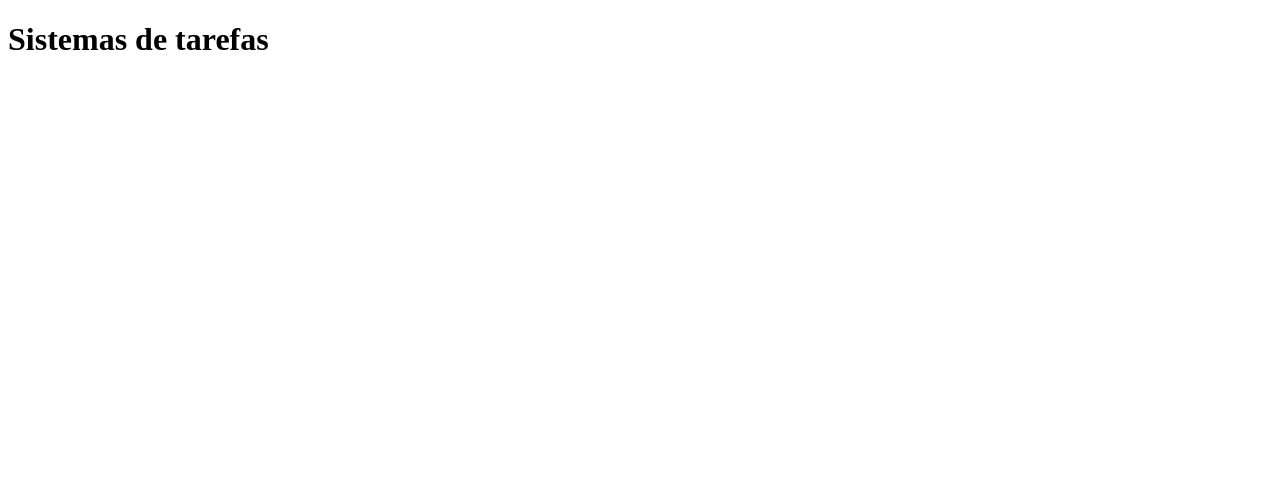
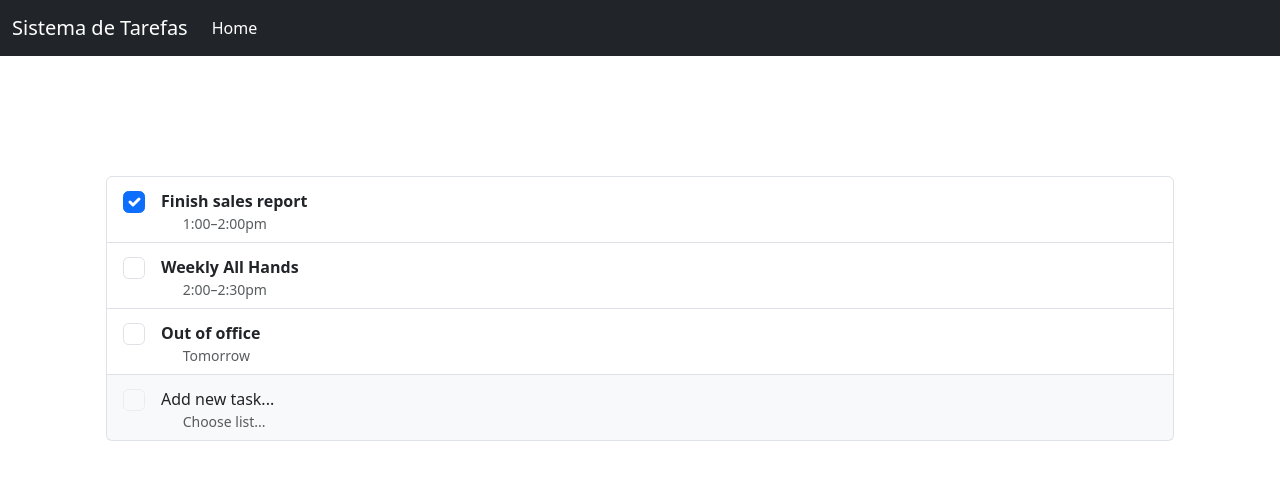
Before and after one commit to JhenniferBueno/Tarefiticas, a plain HTML site: page frontend/index.html in a window 1280 px wide. Drawn offline with nearby package versions, Linux system fonts and the light colour scheme.

Commit message:
atividade em andamento

```diff
--- a/frontend/index.html
+++ b/frontend/index.html
@@ -1,13 +1,104 @@
-<!DOCTYPE html>
-<html lang="pt-br">
-<head>
-    <meta charset="UTF-8">
+<meta charset="UTF-8">
     <meta name="viewport" content="width=device-width, initial-scale=1.0">
     <title>Tarefiticas</title>
+
+    <link href="https://cdn.jsdelivr.net/npm/bootstrap@5.3.3/dist/css/bootstrap.min.css" rel="stylesheet" integrity="sha384-QWTKZyjpPEjISv5WaRU9OFeRpok6YctnYmDr5pNlyT2bRjXh0JMhjY6hW+ALEwIH" crossorigin="anonymous">
+    <script src="https://cdn.jsdelivr.net/npm/bootstrap@5.3.3/dist/js/bootstrap.bundle.min.js" integrity="sha384-YvpcrYf0tY3lHB60NNkmXc5s9fDVZLESaAA55NDzOxhy9GkcIdslK1eN7N6jIeHz" crossorigin="anonymous"></script>
+
+    <script src="https://code.jquery.com/jquery-3.7.1.min.js"></script>
+
+    <style>
+        main {
+            margin-top: 80px;
+        }
+    </style>
 </head>
 <body>
 
-    <h1> Sistemas de tarefas </h1>
+    <h1>Sistema de tarefas</h1>
+    <nav class="navbar navbar-expand-md navbar-dark fixed-top bg-dark">
+        <div class="container-fluid">
+          <a class="navbar-brand" href="#">Sistema de Tarefas</a>
+          <button class="navbar-toggler" type="button" data-bs-toggle="collapse" data-bs-target="#navbarCollapse" aria-controls="navbarCollapse" aria-expanded="false" aria-label="Toggle navigation">
+            <span class="navbar-toggler-icon"></span>
+          </button>
+          <div class="collapse navbar-collapse" id="navbarCollapse">
+            <ul class="navbar-nav me-auto mb-2 mb-md-0">
+              <li class="nav-item">
+                <a class="nav-link active" aria-current="page" href="#">Home</a>
+              </li>
+            </ul>
+
+          </div>
+        </div>
+      </nav>
+
+
+    <main class="container">
+        <div class="d-flex flex-column flex-md-row p-4 gap-4 py-md-5 align-items-center justify-content-center">
+            <div class="list-group col-12">
+              <label class="list-group-item d-flex gap-3">
+                <input class="form-check-input flex-shrink-0" type="checkbox" value="" checked="" style="font-size: 1.375em;">
+                <span class="pt-1 form-checked-content">
+                  <strong>Finish sales report</strong>
+                  <small class="d-block text-body-secondary">
+                    <svg class="bi me-1" width="1em" height="1em"><use xlink:href="#calendar-event"></use></svg>
+                    1:00–2:00pm
+                  </small>
+                </span>
+              </label>
+              <label class="list-group-item d-flex gap-3">
+                <input class="form-check-input flex-shrink-0" type="checkbox" value="" style="font-size: 1.375em;">
+                <span class="pt-1 form-checked-content">
+                  <strong>Weekly All Hands</strong>
+                  <small class="d-block text-body-secondary">
+                    <svg class="bi me-1" width="1em" height="1em"><use xlink:href="#calendar-event"></use></svg>
+                    2:00–2:30pm
+                  </small>
+                </span>
+              </label>
+              <label class="list-group-item d-flex gap-3">
+                <input class="form-check-input flex-shrink-0" type="checkbox" value="" style="font-size: 1.375em;">
+                <span class="pt-1 form-checked-content">
+                  <strong>Out of office</strong>
+                  <small class="d-block text-body-secondary">
+                    <svg class="bi me-1" width="1em" height="1em"><use xlink:href="#alarm"></use></svg>
+                    Tomorrow
+                  </small>
+                </span>
+              </label>
+              <label class="list-group-item d-flex gap-3 bg-body-tertiary">
+                <input class="form-check-input form-check-input-placeholder bg-body-tertiary flex-shrink-0 pe-none" disabled="" type="checkbox" value="" style="font-size: 1.375em;">
+                <span class="pt-1 form-checked-content" data-bs-toggle="modal" data-bs-target="#nova-tarefa">
+                  <span contenteditable="true" class="w-100">Add new task...</span>
+                  <small class="d-block text-body-secondary">
+                    <svg class="bi me-1" width="1em" height="1em"><use xlink:href="#list-check"></use></svg>
+                    Choose list...
+                  </small>
+                </span>
+              </label>
+            </div>
+          </div>
+    </main>
+
+<!-- Modal -->
+<div class="modal fade" id="nova-tarefa" tabindex="-1" aria-labelledby="exampleModalLabel" aria-hidden="true">
+    <div class="modal-dialog">
+      <div class="modal-content">
+        <div class="modal-header">
+          <h1 class="modal-title fs-5" id="exampleModalLabel">Modal title</h1>
+          <button type="button" class="btn-close" data-bs-dismiss="modal" aria-label="Close"></button>
+        </div>
+        <div class="modal-body">
+          ...
+        </div>
+        <div class="modal-footer">
+          <button type="button" class="btn btn-secondary" data-bs-dismiss="modal">Close</button>
+          <button type="button" class="btn btn-primary">Save changes</button>
+        </div>
+      </div>
+    </div>
+  </div>
 
 </body>
 </html>
```
